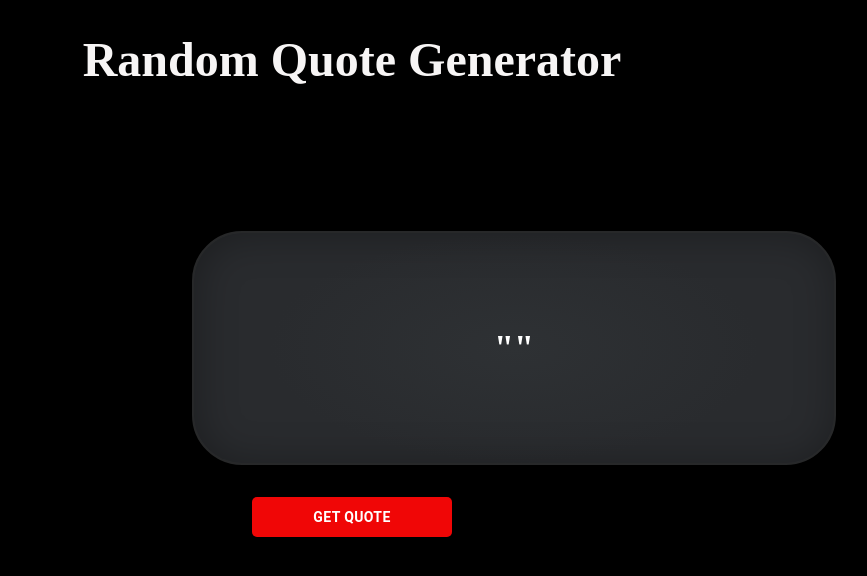
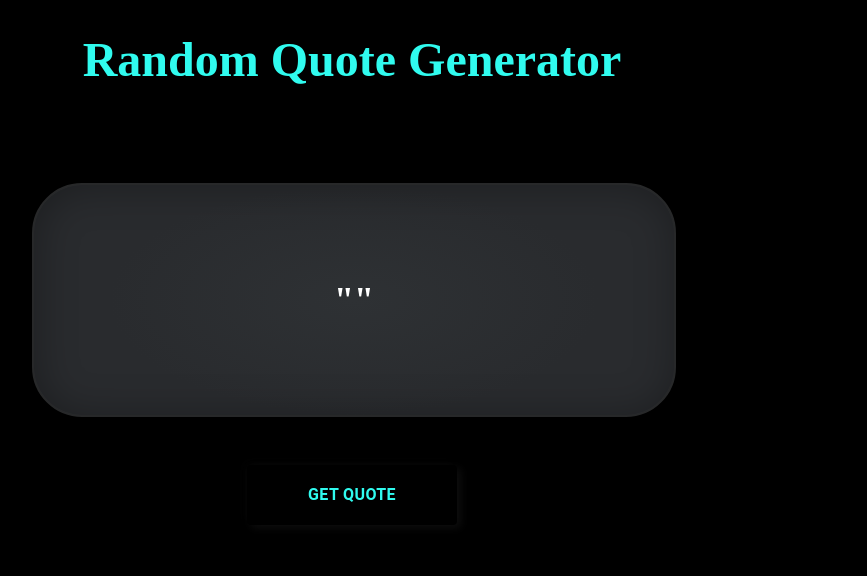
Before and after one commit to akjo11/Random-Advice, a React (Create React App) app: page / in a window 1280 px wide. Shown: the top 576 px of the page, without its empty margins (288-1155 px from the left). Built offline with nearby package versions, Linux system fonts and the light colour scheme.

Commit message:
changed title and button css

```diff
--- a/src/App.css
+++ b/src/App.css
@@ -18,7 +18,7 @@ body {
 
 }
 .title {
-    color: rgb(247, 245, 245);
+    color: #30fbef;
 }
 .quote-wrapper {
     display: flex;
@@ -28,33 +28,50 @@ body {
     border: 2px solid #272829;
     box-shadow: inset 2px 2px 40px rgba(0, 0, 0, 0.3);
     border-radius: 50px;
-    margin-left: 30rem;
-    margin-bottom: 2rem;
-    margin-top: 9rem;
+    margin-left: 25rem;
+    margin-bottom: 3rem;
+    margin-top: 6rem;
     width: 40%;
     height: min-content;
     padding-left: 4rem;
     padding: 4rem;
     color: white;
+
 }
 
 .get-quote {
 
-  width:200px;
+     background: #282828;
+    box-shadow: 4px 3px 8px rgba(56, 55, 55, 0.25), -3px -3px 8px rgba(50, 51, 51, 0.1);
+    border-color: rgb(58, 58, 56);
+    border-radius: 50px;
+    color: whitesmoke;
 
-  height:40px;
+    width: 210px;
+    height: 60px;
 
-  background-color: #f00606 !important;
-
-  color: white !important;
-
-  box-shadow: 5px 5px 15px -5px rgba(0, 0, 0, 0.3);
-
-  border-radius: 5px !important;
-  margin-bottom: 5px;
-
+}
+.get-quote h4 {
+    color: #30fbef;
+    font-size: medium;
 }
 .get-quote:hover {
     transform: scale(1.1);
 
 }
+
+@media  (max-width: 900px) {
+    .quote-wrapper {
+        margin-left: 6rem;
+    }
+}
+@media only screen and (max-width: 300px) {
+    .quote-wrapper{
+        margin-left: 0rem;
+    }
+}
+@media only screen and (max-width: 1366px) {
+    .quote-wrapper {
+        margin-left: 20rem;
+    }
+}
```
